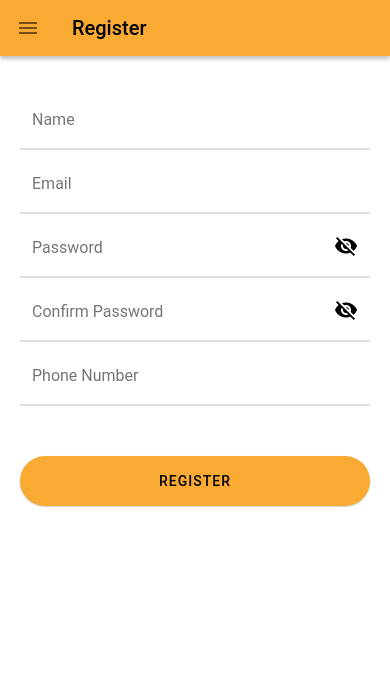
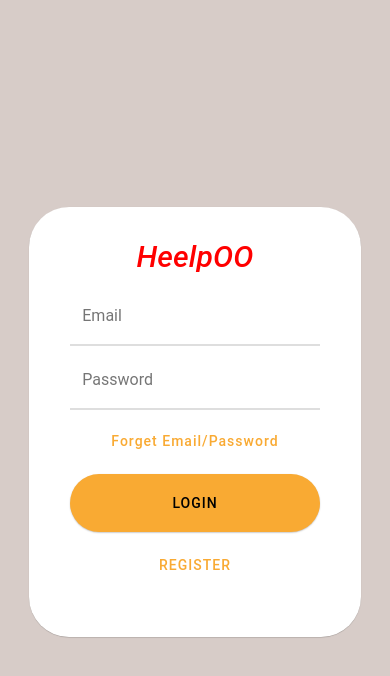
Before and after one commit to Ahmedbizo/DriveIt, a React Native app: screen / in a window 390 px wide. Shown: the top 676 px of the page. Built offline with nearby package versions, Linux system fonts and the light colour scheme.

Commit message:
edit login style

```diff
--- a/App.tsx
+++ b/App.tsx
@@ -17,7 +17,7 @@ const App = () => {
   return(
   <PaperProvider theme={them}>
 
-    <RegisterScreen/>
+    <LoginScreen/>
   </PaperProvider>
 
   );
--- a/app/screens/deliveries/deliveries.style.ts
+++ b/app/screens/deliveries/deliveries.style.ts
@@ -12,8 +12,8 @@ export const DeliveriesSryle = StyleSheet.create({
     },
     cardText: {
         marginRight:20,
-        fontSize: 30,
-        color: "#09009B"
+        fontSize: 25,
+        color: "#00AF91"
 
 
     },
--- a/app/screens/home/home.screen.tsx
+++ b/app/screens/home/home.screen.tsx
@@ -10,7 +10,7 @@ import { HeaderComponent } from '../../components/header/header.component';
 
 const HomeScreen = () => {
 
-    const state: number = 3;
+    const state: number = 1;
 
     return (
 
--- a/app/screens/login/login.style.ts
+++ b/app/screens/login/login.style.ts
@@ -14,7 +14,7 @@ export const LoginStyle = StyleSheet.create ({
      },
      cardTitle: {
 
-         color: '#8e24aa',
+         color: 'red',
          position:'relative',
          alignItems: 'center',
          fontSize:30,
@@ -32,6 +32,7 @@ export const LoginStyle = StyleSheet.create ({
 
 
      },
+
      card:{
         backgroundColor: '#fff',
         borderRadius:40,
```
